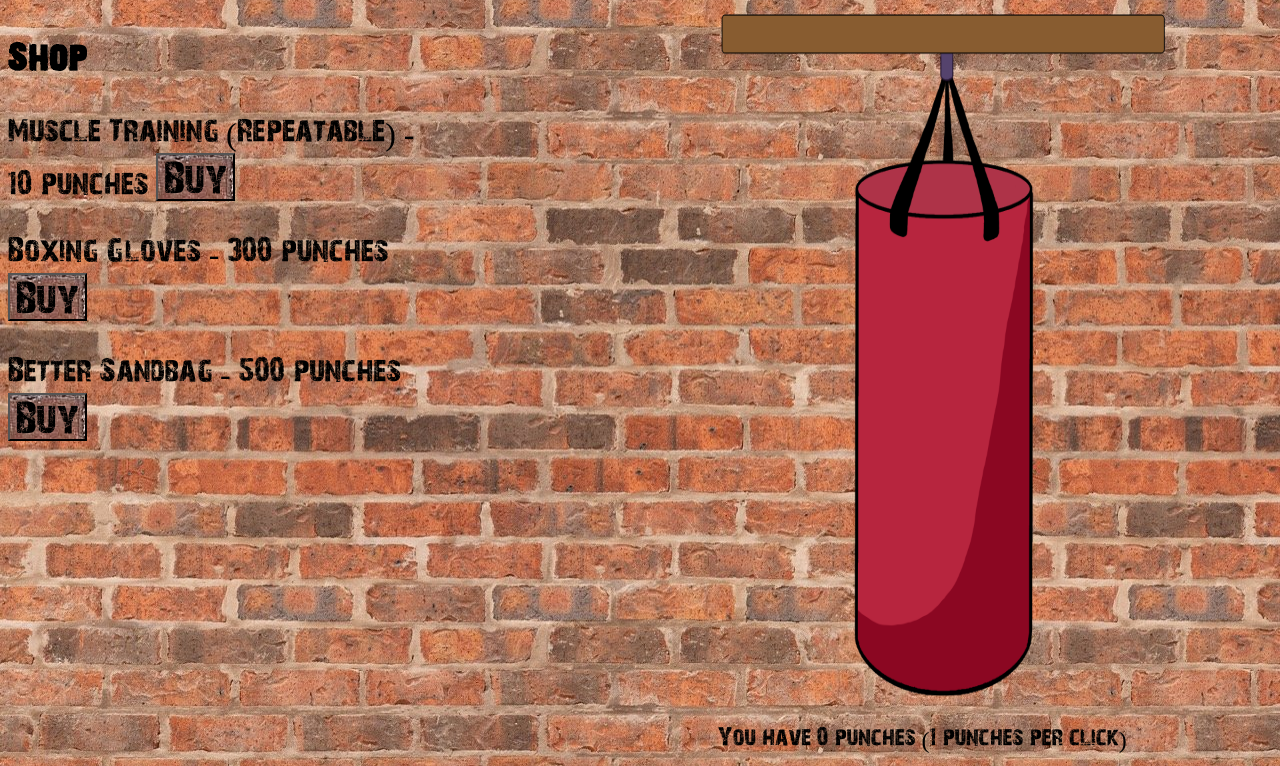
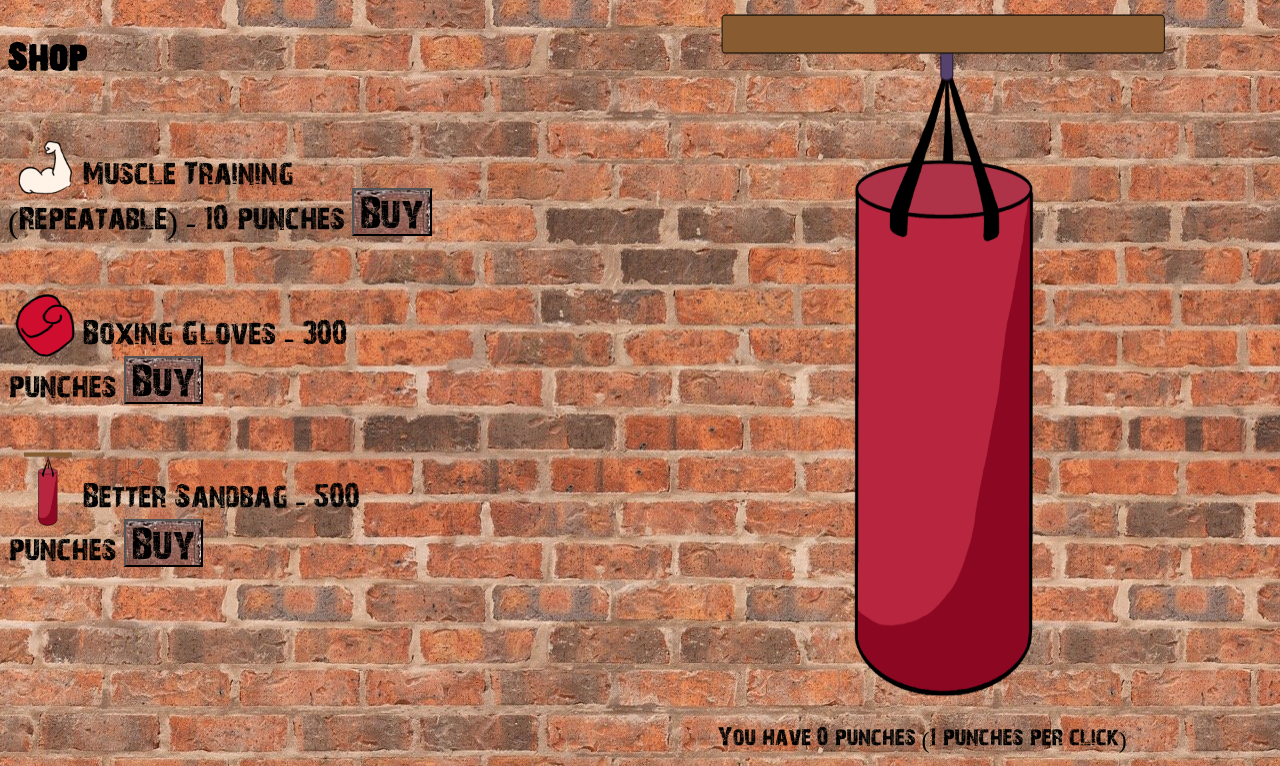
Before and after one commit to PigeonZow/knockout, a PHP site: page / in a window 1280 px wide. Shown: the part 165-931 px from the top of the page. Run offline with PHP 8.4, Linux system fonts and the light colour scheme.

Commit message:
shop icons

```diff
--- a/index.html
+++ b/index.html
@@ -24,9 +24,9 @@
 
             <div class="shop">
                 <h3>Shop</h3>
-                <p>Muscle Training (Repeatable) - 10 punches <button id="muscleTrainingBuy" onclick="buyMuscle()">Buy</button></p>
-                <p>Boxing Gloves - 300 punches <button id="boxingGlovesBuy" onclick="buyGloves()">Buy</button></p>
-                <p>Better Sandbag - 500 punches <button id="betterSandbagBuy">Buy</button></p>
+                <p><img class="muscleTrainingIcon" src="imgs/muscle.png">Muscle Training (Repeatable) - 10 punches <button id="muscleTrainingBuy" onclick="buyMuscle()">Buy</button></p>
+                <p><img class="boxingGloveIcon" src="imgs/punching_glove.png">Boxing Gloves - 300 punches <button id="boxingGlovesBuy" onclick="buyGloves()">Buy</button></p>
+                <p><img class="bagUpgradeIcon" src="imgs/og_bag.png">Better Sandbag - 500 punches <button id="betterSandbagBuy">Buy</button></p>
             </div>
     </main>
     <footer>
--- a/styles/styles.css
+++ b/styles/styles.css
@@ -53,6 +53,7 @@ button{
     font-family: '28days';
     background-image: url(bricks3.jpg);
     font-size: 1.3em;
+
     outline: none;
 }
 
@@ -61,3 +62,24 @@ button:hover{
     color: #7B0202;
 
 }
+
+.muscleTrainingIcon{
+    position: relative;
+    top: 10px;
+    height: 75px;
+    width: 75px;
+}
+
+.boxingGloveIcon{
+    position: relative;
+    top: 15px;
+    height: 75px;
+    width: 75px;
+}
+
+.bagUpgradeIcon{
+    position: relative;
+    top: 15px;
+    height: 75px;
+    width: 75px;
+}
```
Also changed, not shown: imgs/fist.png (added), imgs/ironman_glove.png (added), imgs/muscle.png (added), imgs/punching_glove.png (added), imgs/thanos_glove.png (added).
